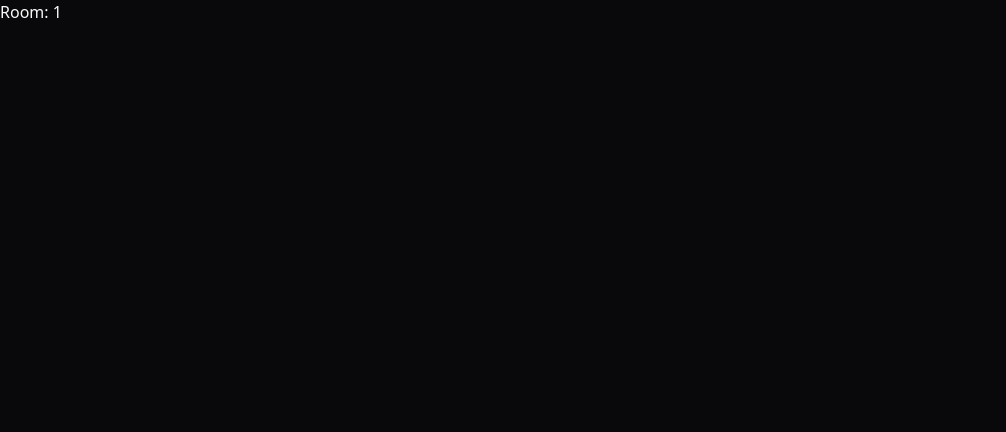
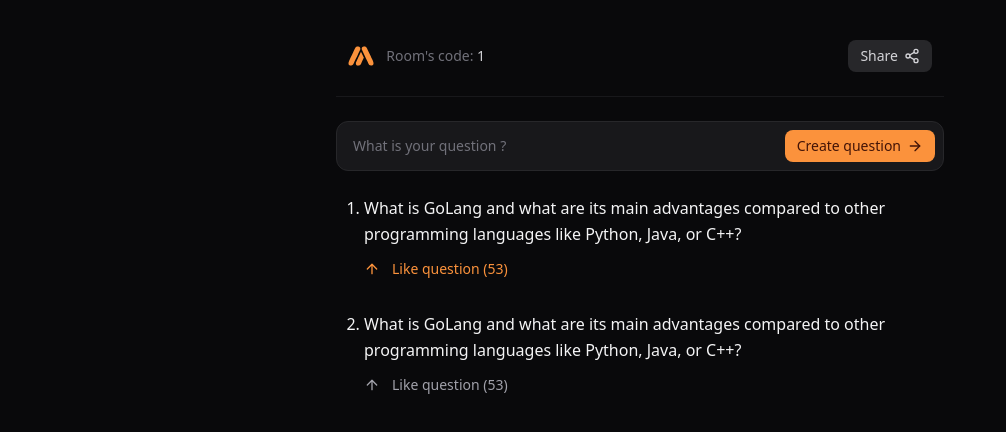
Before and after one commit to mkorrea/ama, a React (Vite) app: page /room/1 in a window 1280 px wide. Shown: the top 432 px of the page, without its empty margins (0-1006 px from the left). Built offline with nearby package versions, Linux system fonts and the light colour scheme.

Commit message:
create base html and css of room's page

```diff
--- a/package.json
+++ b/package.json
@@ -14,6 +14,7 @@
     "react": "19.0.0-rc-68dbd84b-20240812",
     "react-dom": "19.0.0-rc-68dbd84b-20240812",
     "react-router-dom": "^6.26.0",
+    "sonner": "^1.5.0",
     "tailwindcss": "^3.4.7"
   },
   "devDependencies": {
--- a/src/app.tsx
+++ b/src/app.tsx
@@ -1,3 +1,4 @@
+import { Toaster } from 'sonner'
 import { createBrowserRouter, RouterProvider } from "react-router-dom"
 import { CreateRoom } from "./pages/create-room"
 import { Room } from "./pages/room"
@@ -14,5 +15,11 @@
 ])
 
 export function App() {
-  return <RouterProvider router={router} />
+  return (
+    <>
+      <RouterProvider router={router} />
+      <Toaster invert richColors />
+    </>
+
+  )
 }
--- a/src/pages/room.tsx
+++ b/src/pages/room.tsx
@@ -1,7 +1,84 @@
 import { useParams } from "react-router-dom"
+import { ArrowRight, ArrowUp, Share2 } from "lucide-react"
+import { toast } from "sonner"
+
+import amaLogo from '../assets/ama-logo.svg'
 
 export function Room(){
   const { roomId } = useParams()
 
-  return <h1>Room: { roomId }</h1>
+  function handleShareRoom() {
+    const url = window.location.href.toString()
+
+    if(navigator.share !== undefined && navigator.canShare()) {
+      navigator.share({ url })
+    } else {
+      navigator.clipboard.writeText(url)
+
+      toast.info('The room URL was copied to your clipboard!')
+    }
+  }
+
+  return (
+    <div className="mx-auto max-w-[640px] flex flex-col gap-6 py-10 px-4">
+      <div className="flex items-center gap-3 px-3">
+        <img src={amaLogo} alt="AMA" className="h-5" />
+
+        <span className="text-sm text-zinc-500 truncate">
+          Room's code: <span className="text-zinc-300"> {roomId} </span>
+        </span>
+
+        <button
+            type="submit"
+            className="ml-auto bg-zinc-800 text-zinc-300 px-3 py-1.5 gap-1.5 rounded-lg font-medium flex items-center text-sm transition-colors hover:bg-zinc-700"
+            onClick={handleShareRoom}
+          >
+            Share
+            <Share2 className="size-4" />
+          </button>
+      </div>
+
+      <div className="h-px w-full bg-zinc-900"></div>
+
+      <form
+          className="flex items-center gap-2 bg-zinc-900 rounded-xl p-2 border border-zinc-800 ring-orange-400 ring-offset-2 ring-offset-zinc-950 focus-within:ring-1"
+        >
+          <input
+            type="text"
+            name="theme"
+            autoComplete="off"
+            placeholder="What is your question ?"
+            className="bg-transparent flex flex-1 text-sm mx-2 outline-none text-zinc-100 placeholder:text-zinc-500"
+          />
+          <button
+            type="submit"
+            className="bg-orange-400 text-orange-950 px-3 py-1.5 gap-1.5 rounded-lg font-medium flex items-center text-sm transition-colors hover:bg-orange-500"
+          >
+            Create question
+            <ArrowRight className="size-4" />
+          </button>
+        </form>
+
+
+        <ol className="list-decimal list-outside px-3 space-y-8">
+          <li className="ml-4 leading-relaxed text-zinc-100">
+            What is GoLang and what are its main advantages compared to other programming languages like Python, Java, or C++?
+
+            <button type="button" className="mt-3 flex items-center gap-3 text-orange-400 text-sm font-medium hover:text-orange-500">
+              <ArrowUp className="size-4" />
+              Like question (53)
+            </button>
+          </li>
+
+          <li className="ml-4 leading-relaxed text-zinc-100">
+            What is GoLang and what are its main advantages compared to other programming languages like Python, Java, or C++?
+
+            <button type="button" className="mt-3 flex items-center gap-3 text-zinc-400 text-sm font-medium hover:text-zinc-300">
+              <ArrowUp className="size-4" />
+              Like question (53)
+            </button>
+          </li>
+        </ol>
+    </div>
+  )
 }
```
Also changed, not shown: 1 other file (tests, documents, lock files or other folders).
